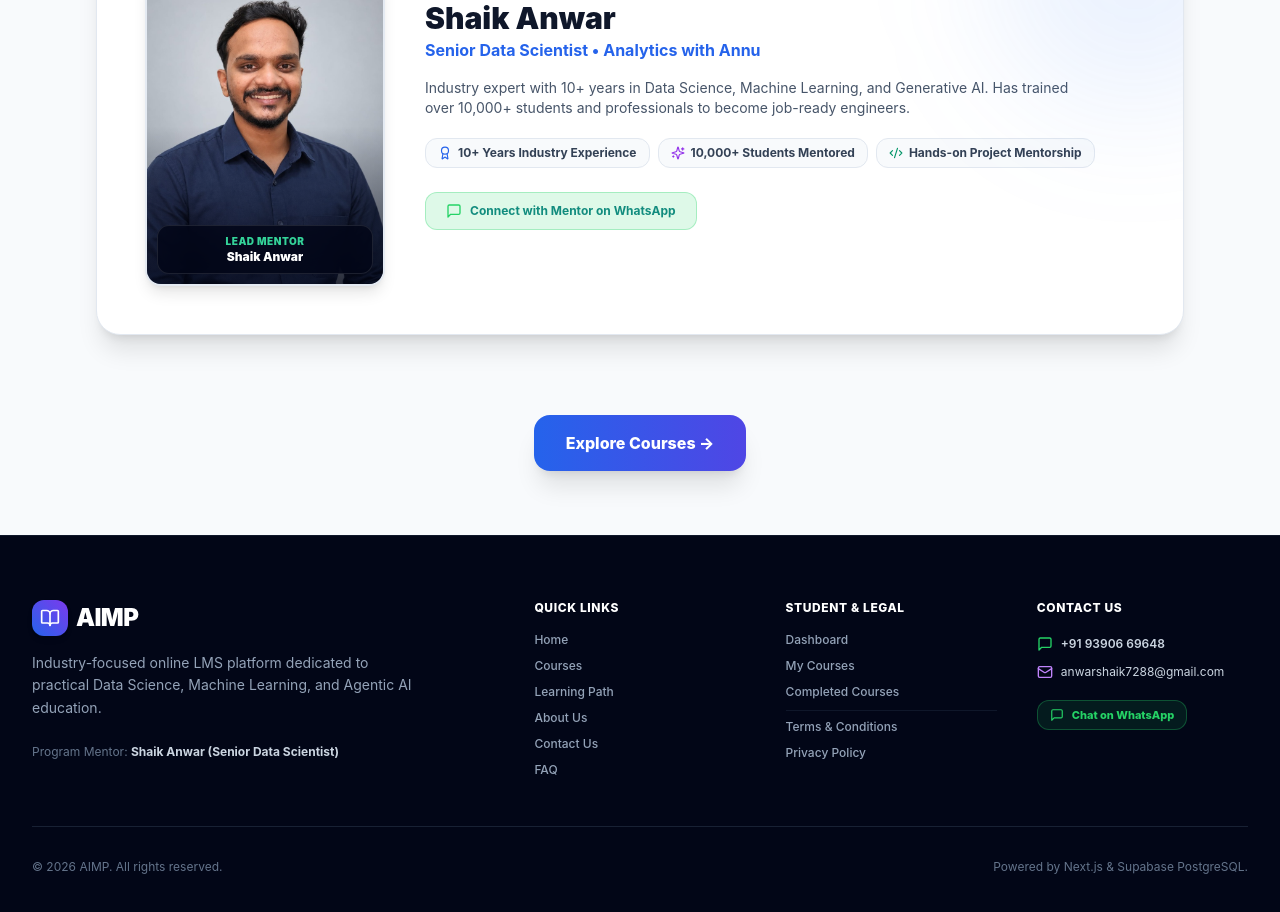
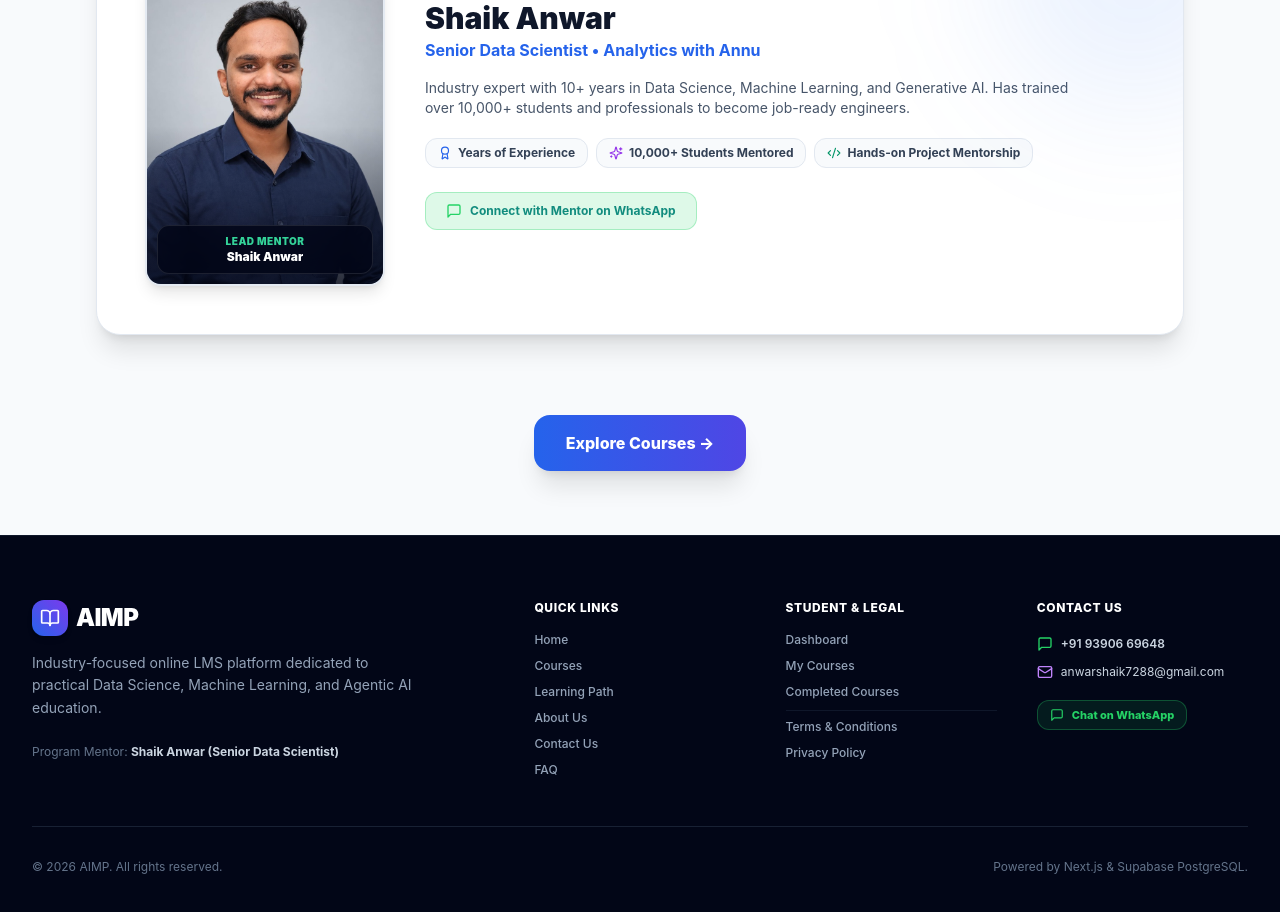
Before and after one commit to rakshashri8-web/EdTecH, a Next.js app: page /about in a window 1280 px wide. Shown: the part 2000-2912 px from the top of the page. Built offline with nearby package versions, Linux system fonts and the light colour scheme; no server answers.

Commit message:
feat: update text 10+ Years of Experience to Years of Experience

```diff
--- a/app/about/page.tsx
+++ b/app/about/page.tsx
@@ -159,7 +159,7 @@
             {/* Credentials Badges */}
             <div className="flex flex-wrap justify-center md:justify-start gap-2 pt-1">
               <span className="px-3 py-1.5 bg-slate-50 border border-slate-200 rounded-xl text-xs font-bold text-slate-700 flex items-center gap-1.5">
-                <Award className="w-3.5 h-3.5 text-brand-blue" /> 10+ Years Industry Experience
+                <Award className="w-3.5 h-3.5 text-brand-blue" /> Years of Experience
               </span>
               <span className="px-3 py-1.5 bg-slate-50 border border-slate-200 rounded-xl text-xs font-bold text-slate-700 flex items-center gap-1.5">
                 <Sparkles className="w-3.5 h-3.5 text-purple-600" /> 10,000+ Students Mentored
--- a/components/Hero.tsx
+++ b/components/Hero.tsx
@@ -141,7 +141,7 @@
                       <p className="text-[11px] text-slate-300 font-medium truncate">Senior Data Scientist • AIMP</p>
                     </div>
                     <div className="shrink-0 px-2 py-1 rounded-lg bg-blue-500/20 border border-blue-400/30 text-blue-300 text-[10px] font-black">
-                      10+ Yrs Exp
+                      Years of Experience
                     </div>
                   </div>
                 </div>
```
